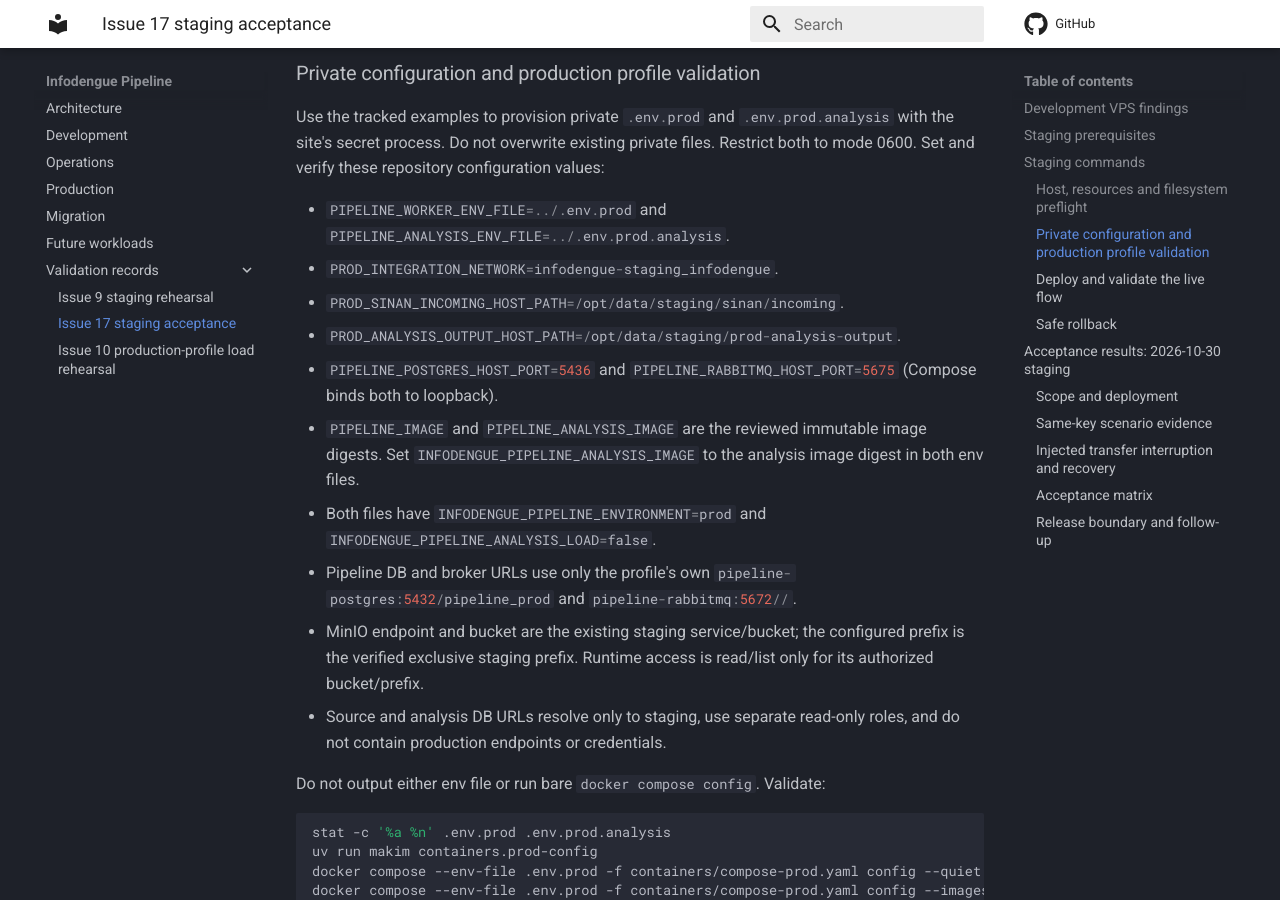
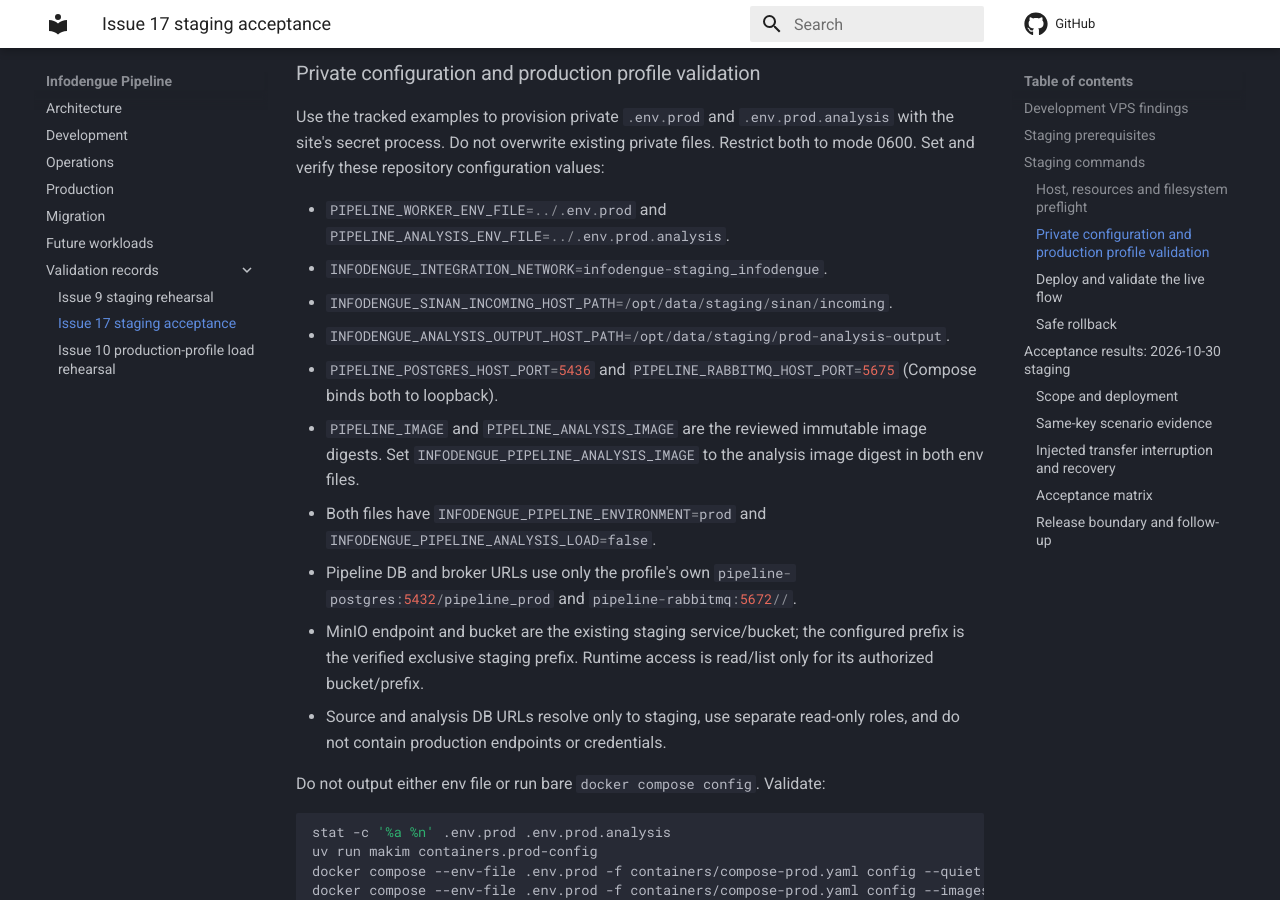
Before and after one commit to esloch/infodengue-pipeline, an MkDocs documentation site: the page built from docs/issue17-staging-acceptance.md, in a window 1280 px wide and 900 px high, scrolled down 2516 px. Built offline with MkDocs 1.6.1 and Material for MkDocs 9.7.7, drawn with Linux system fonts in a browser that asks for light colours; comment, search, counter and statistics services are not loaded.

Commit message:
docs(config): align operational guidance with shared host variables

```diff
--- a/docs/issue17-staging-acceptance.md
+++ b/docs/issue17-staging-acceptance.md
@@ -114,9 +114,9 @@ configuration values:
 
 - `PIPELINE_WORKER_ENV_FILE=../.env.prod` and
   `PIPELINE_ANALYSIS_ENV_FILE=../.env.prod.analysis`.
-- `PROD_INTEGRATION_NETWORK=infodengue-staging_infodengue`.
-- `PROD_SINAN_INCOMING_HOST_PATH=/opt/data/staging/sinan/incoming`.
-- `PROD_ANALYSIS_OUTPUT_HOST_PATH=/opt/data/staging/prod-analysis-output`.
+- `INFODENGUE_INTEGRATION_NETWORK=infodengue-staging_infodengue`.
+- `INFODENGUE_SINAN_INCOMING_HOST_PATH=/opt/data/staging/sinan/incoming`.
+- `INFODENGUE_ANALYSIS_OUTPUT_HOST_PATH=/opt/data/staging/prod-analysis-output`.
 - `PIPELINE_POSTGRES_HOST_PORT=5436` and
   `PIPELINE_RABBITMQ_HOST_PORT=5675` (Compose binds both to loopback).
 - `PIPELINE_IMAGE` and `PIPELINE_ANALYSIS_IMAGE` are the reviewed immutable
```
